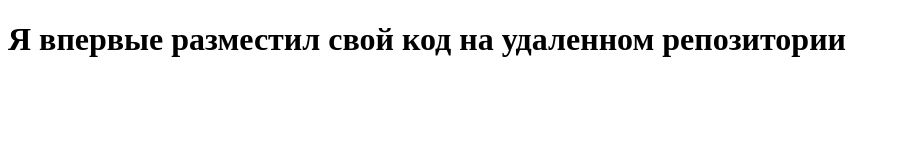
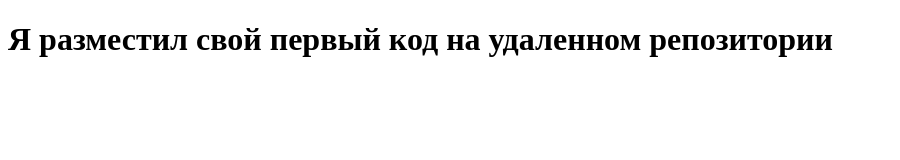
Before and after one commit to srk405/test-repo, a plain HTML site: page index.html in a window 1280 px wide. Shown: the whole page, without its empty margins (0-900 px from the left). Drawn offline with Linux system fonts and the light colour scheme.

Commit message:
new commit

```diff
--- a/index.html
+++ b/index.html
@@ -6,6 +6,6 @@
     <title>New git project</title>
 </head>
 <body>
-    <h1>Я впервые разместил свой код на удаленном репозитории</h1>
+    <h1>Я разместил свой первый код на удаленном репозитории</h1>
 </body>
 </html>
```
